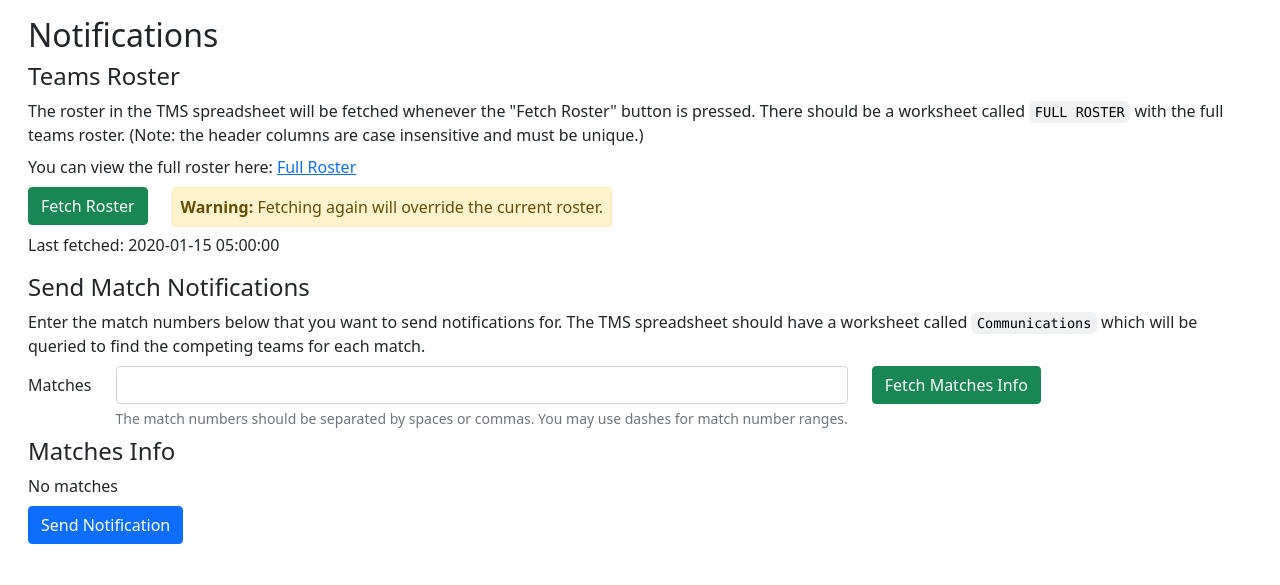
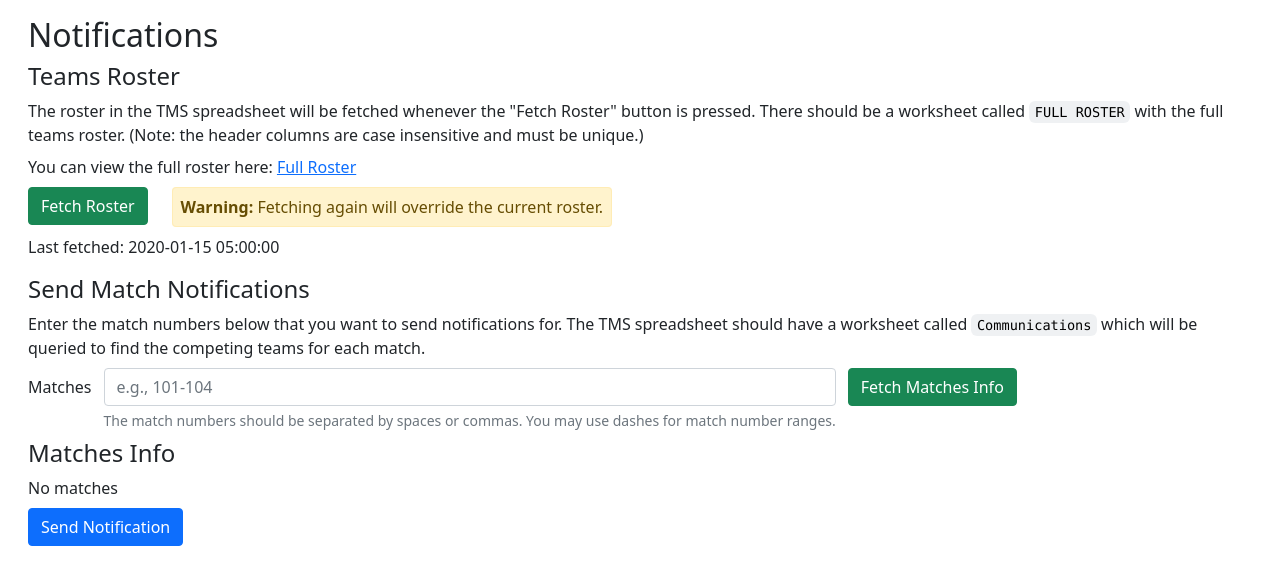
Before and after one commit to josephlou5/ectc-tournament-app, a Flask app: page /notifications in a window 1280 px wide. Shown: the part 82-667 px from the top of the page. Run offline with Flask 2, Linux system fonts and the light colour scheme; tables that the repository leaves empty hold one stand-in row (values such as "Sample post"); some libraries are stand-ins or nearby versions.

Commit message:
Fix a few frontend visuals

```diff
--- a/src/static/style.css
+++ b/src/static/style.css
@@ -46,11 +46,11 @@ code {
   padding: 0.5rem 0.75rem !important;
 }
 
-@media (min-width: 500px) {
-  /* When greater than 500px, use fixed width. Otherwise, change with screen
+@media (min-width: 525px) {
+  /* When greater than 525px, use fixed width. Otherwise, change with screen
      size.
    */
   #service-account-file-input-wrapper {
-    min-width: 500px;
+    width: 500px;
   }
 }
--- a/src/templates/notifications/index.jinja
+++ b/src/templates/notifications/index.jinja
@@ -37,7 +37,6 @@ Notifications
       </div>
       {% endif %}
       <div class="mb-2">
-        {# no "mb-2" so the error messages are close to the button #}
         <div class="row">
           <div class="col-auto">
             {{ macros.loading_btn(
@@ -46,8 +45,10 @@ Notifications
             }}
           </div>
           {% if roster_last_fetched_time is not none %}
-          {# alerts have weird spacings, so need to also have "mt-2" #}
-          <div class="col-auto mt-2">
+          {# alerts have weird spacings, so need to also have "mt-2". add "mb-2"
+             for additional spacing when this div wraps.
+           #}
+          <div class="col-auto my-2">
             {% call macros.bs_alert_sm("warning", dismissible=false) %}
             <strong>Warning:</strong> Fetching again will override the current
             roster.
@@ -55,11 +56,7 @@ Notifications
           </div>
           {% endif %}
         </div>
-        {# no "mb-2" because the next two rows are mutually exclusive, so don't
-           need to worry about the spacing between them. also, "mb-2" on both
-           rows will create too much space below the fetch button.
-         #}
-        <div class="row">
+        <div class="row mb-2">
           <div class="col">
             <input type="hidden" id="{{ fetch_roster_dummy_input_id }}" />
             <div
@@ -68,10 +65,10 @@ Notifications
             ></div>
           </div>
         </div>
-        <div class="row mb-2">
+        <div class="row">
           <div id="{{ fetch_roster_messages_id }}" class="col-auto">
             {% for message in flashed["fetch-roster"] %}
-            {% call macros.bs_alert_sm("success", tag="div", classes="mb-2") %}
+            {% call macros.bs_alert("success") %}
             {{ message }}
             {% endcall %}
             {% endfor %}
@@ -95,17 +92,15 @@ Notifications
   </div>
   <div id="send-notifications-section" class="row mb-2">
     <div class="col">
-      <div class="row">
+      <div class="row mb-2">
         <div class="col">
           <h4>Send Match Notifications</h4>
-        </div>
-      </div>
-      <div class="row mb-2">
-        <div class="col">
-          Enter the match numbers below that you want to send notifications for.
-          The TMS spreadsheet should have a worksheet called
-          <code>{{ matches_worksheet_name }}</code> which will be queried to
-          find the competing teams for each match.
+          <div>
+            Enter the match numbers below that you want to send notifications
+            for. The TMS spreadsheet should have a worksheet called
+            <code>{{ matches_worksheet_name }}</code> which will be queried to
+            find the competing teams for each match.
+          </div>
         </div>
       </div>
       <div class="row mb-2">
@@ -116,15 +111,16 @@ Notifications
           <div class="row">
             <label
               for="{{ match_numbers_input_id }}"
-              class="col-auto col-form-label"
+              class="col-auto col-form-label pe-0"
             >
               Matches
             </label>
-            <div class="col">
+            <div class="col pe-0">
               <input
                 type="text"
                 id="{{ match_numbers_input_id }}"
                 class="form-control"
+                placeholder="e.g., 101-104"
               />
               <div
                 id="{{ match_numbers_input_id }}-invalid"
```
Also changed, not shown: src/templates/admin_settings/index.jinja (+11 -8 lines).
